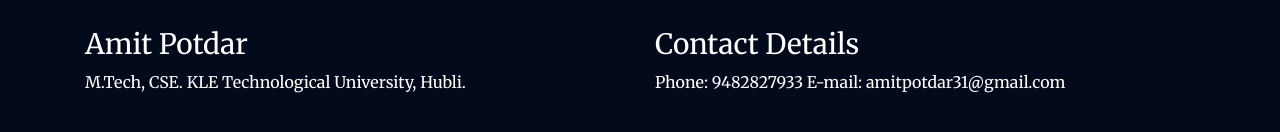
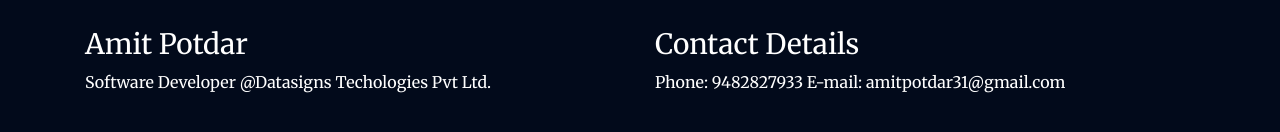
Before and after one commit to cyberdevil8/Docker-Container, a website: page node_project/views/index.html in a window 1280 px wide. Shown: the part 392-524 px from the top of the page. Drawn offline with nearby package versions, Linux system fonts and the light colour scheme.

Commit message:
Update index.html

```diff
--- a/node_project/views/index.html
+++ b/node_project/views/index.html
@@ -38,7 +38,7 @@
         <div class="row">
             <div class="col-lg-6">
                 <h3>Amit Potdar</h3>
-                <p>M.Tech, CSE. KLE Technological University, Hubli.
+                <p>Software Developer @Datasigns Techologies Pvt Ltd.
                 </p>
             </div>
             <div class="col-lg-6">
```
